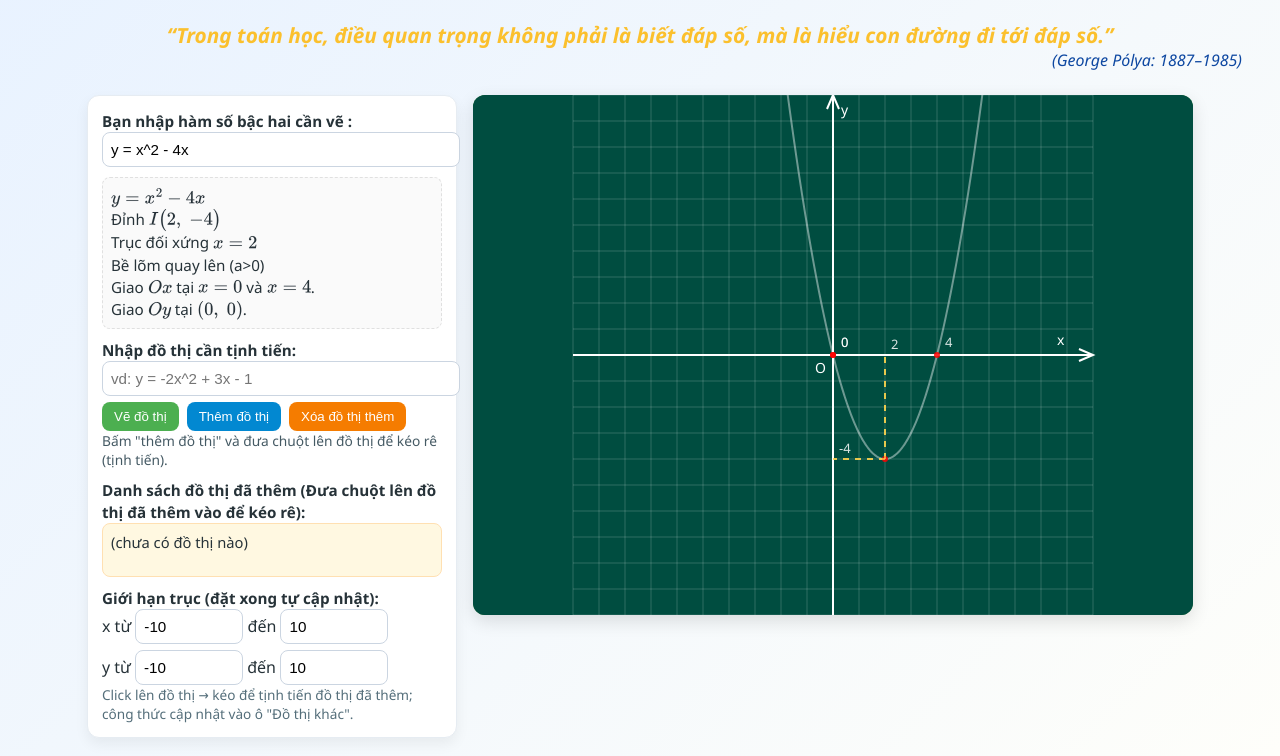
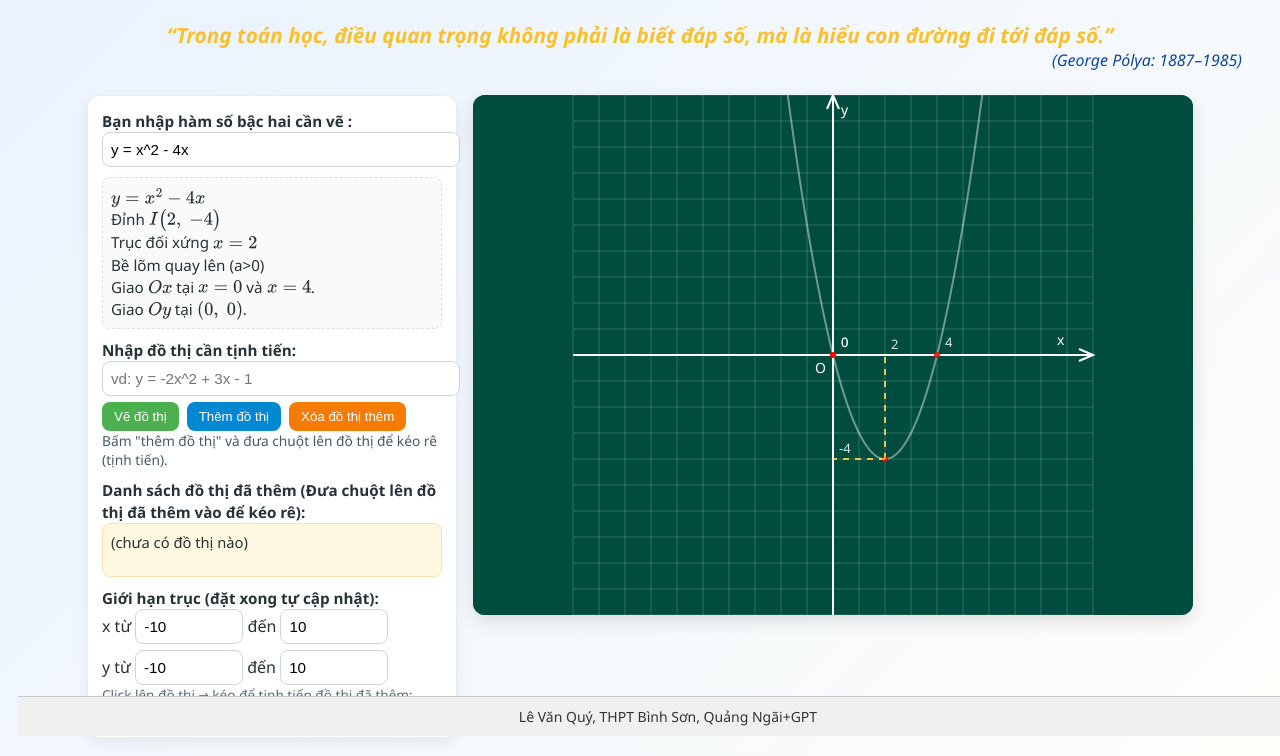
Before and after one commit to levanquybson/dothihsbachaitinhtiendothi, a plain HTML site: page index.html in a window 1280 px wide. Shown: the part 64-820 px from the top of the page. Drawn offline with nearby package versions, Linux system fonts and the light colour scheme.

Commit message:
Update index.html

```diff
--- a/index.html
+++ b/index.html
@@ -22,6 +22,25 @@
   #funcList{ font-size:.92rem; white-space:pre-wrap; background:#fff8e1; padding:8px; border-radius:8px; border:1px solid #ffe0b2; min-height:36px }
   canvas{ width:720px; height:520px; border-radius:12px; background:#2e7d32; box-shadow:0 6px 18px rgba(0,0,0,.12); cursor:crosshair; display:block; }
   .hint{ font-size:.85rem; color:#546e7a }
+
+ footer {
+      position: fixed;
+      bottom: 0;
+      width: 100%;
+      text-align: center;
+      padding: 10px;
+      font-size: 14px;
+      background: #f0f0f0;
+      color: #333;
+      border-top: 1px solid #ccc;
+
+      /* chống copy / bôi đen */
+      user-select: none;
+      -webkit-user-select: none;
+      -moz-user-select: none;
+      -ms-user-select: none;
+    }
+
 </style>
 
 <!-- MathJax for LaTeX -->
@@ -546,5 +565,32 @@
   } else alert('Chọn đồ thị bằng cách click lên đồ thị trên canvas trước khi xóa (sau đó double-click danh sách để xóa).');
 });
 </script>
+  </script>
+
+<meta charset="UTF-8">
+<footer id="copyright"></footer>
+
+<script>
+  // Base64 đúng (chữ Quý)
+  const b64Copyright = "TMOqIFbEg24gUXXDvSwgVEhQVCBCw6xuaCBTxqFuLCBRdeG6o25nIE5nw6NpK0dQVA==";
+
+  const bytes = Uint8Array.from(atob(b64Copyright), c => c.charCodeAt(0));
+  const text  = new TextDecoder("utf-8").decode(bytes);
+
+  // Kiểm tra nhanh trên console: phải in đúng "© 2025 Lê Văn Quý+GPT. All rights reserved."
+  console.log(text);
+
+  document.getElementById("copyright").textContent = text;
+
+  // (tuỳ chọn) chặn chuột phải & Ctrl+C như bạn đã làm
+  document.addEventListener("contextmenu", e => e.preventDefault());
+  document.addEventListener("keydown", e => {
+    if (e.ctrlKey && e.key.toLowerCase() === "c") {
+      e.preventDefault();
+      alert("!");
+    }
+  });
+</script>
+
 </body>
 </html>
```
